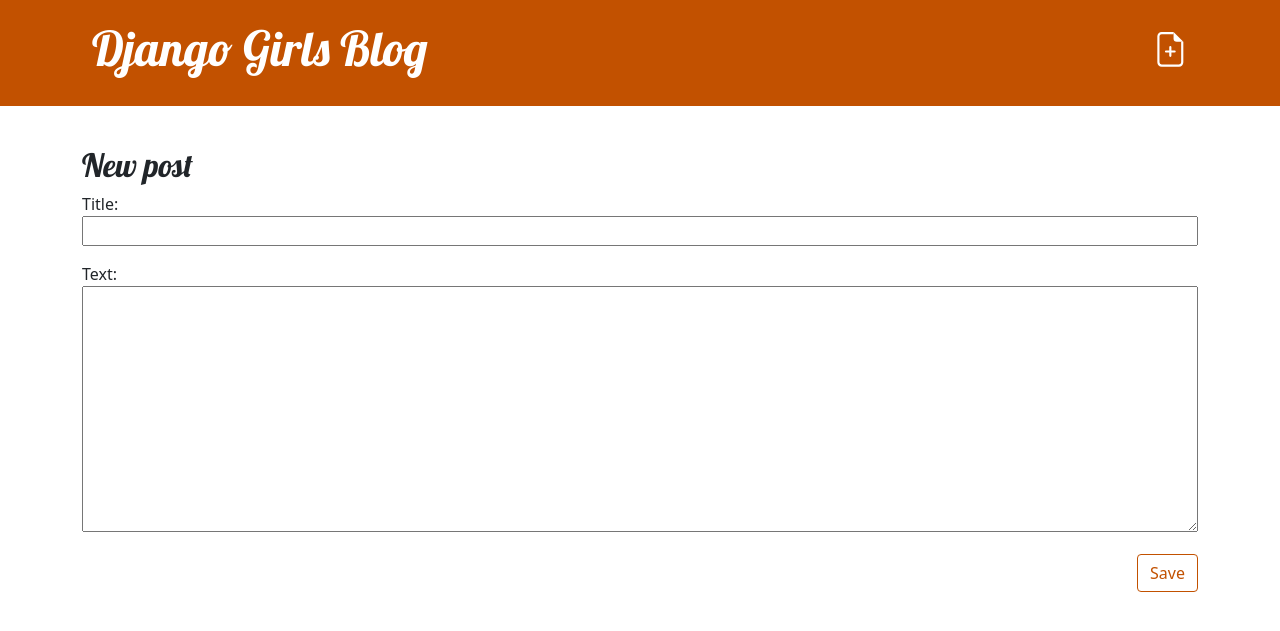
After one commit to deninjose2627/my-first-blog, a Django app: page /post/new/ in a window 1280 px wide. The commit adds this page. Shown: the top 631 px of the page. Run offline with Django 3.2, Linux system fonts and the light colour scheme.

Commit message:
Changed the HTML for the site.

```diff
--- /dev/null
+++ b/mysite/blog/forms.py
@@ -0,0 +1,9 @@
+from django import forms
+
+from .models import Post
+
+class PostForm(forms.ModelForm):
+
+    class Meta:
+        model = Post
+        fields = ('title', 'text',)
--- a/mysite/blog/templates/blog/base.html
+++ b/mysite/blog/templates/blog/base.html
@@ -9,15 +9,18 @@
     </head>
     <body>
         <header class="page-header">
-          <div class="container">
-              <h1><a href="/">Django Girls Blog</a></h1>
-          </div>
+            <div class="container">
+                <a href="{% url 'post_new' %}" class="top-menu">
+                    {% include './icons/file-earmark-plus.svg' %}
+                </a>
+                <h1><a href="/">Django Girls Blog</a></h1>
+            </div>
         </header>
-        <main class="container">
+        <main class="content container">
             <div class="row">
                 <div class="col">
-                {% block content %}
-                {% endblock %}
+                    {% block content %}
+                    {% endblock %}
                 </div>
             </div>
         </main>
--- /dev/null
+++ b/mysite/blog/templates/blog/post_edit.html
@@ -0,0 +1,9 @@
+{% extends 'blog/base.html' %}
+
+{% block content %}
+    <h2>New post</h2>
+    <form method="POST" class="post-form">{% csrf_token %}
+        {{ form.as_p }}
+        <button type="submit" class="save btn btn-secondary">Save</button>
+    </form>
+{% endblock %}
--- a/mysite/blog/urls.py
+++ b/mysite/blog/urls.py
@@ -4,4 +4,5 @@
 urlpatterns = [
     path('', views.post_list, name='post_list'),
     path('post/<int:pk>/', views.post_detail, name='post_detail'),
+    path('post/new/', views.post_new, name='post_new'),
 ]
--- a/mysite/blog/views.py
+++ b/mysite/blog/views.py
@@ -1,13 +1,26 @@
-from django.shortcuts import render
+from django.shortcuts import redirect, render
 from django.utils import timezone
 from .models import Post
 from django.shortcuts import render, get_object_or_404
+from .forms import PostForm
 
 def post_list(request):
-    posts = Post.objects.filter(published_date__lte=timezone.now()).order_by('published_date')
+    posts = Post.objects.filter(published_date = timezone.now()).order_by('published_date')
     return render(request, 'blog/post_list.html', {'posts': posts})
 
 
 def post_detail(request, pk):
     post = get_object_or_404(Post, pk=pk)
     return render(request, 'blog/post_detail.html', {'post': post})
+
+def post_new(request):
+    form = PostForm()
+    return render(request, 'blog/post_edit.html', {'form': form})
+
+def post_publish(request, pk):
+    post = get_object_or_404(Post, pk=pk)
+    post.publish()
+    return redirect('post_detail', pk=pk)
+def post_new(request):
+    form = PostForm()
+    return render(request, 'blog/post_edit.html', {'form': form})
```
Also changed, not shown: mysite/blog/templates/blog/post_detail.html (+5 -3 lines), mysite/blog/templates/blog/post_draft_list.html (added, +11 -0 lines), mysite/blog/templates/blog/icons/file-earmark-plus.svg (added).
